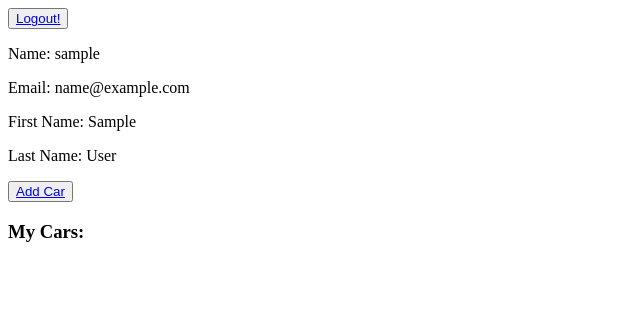
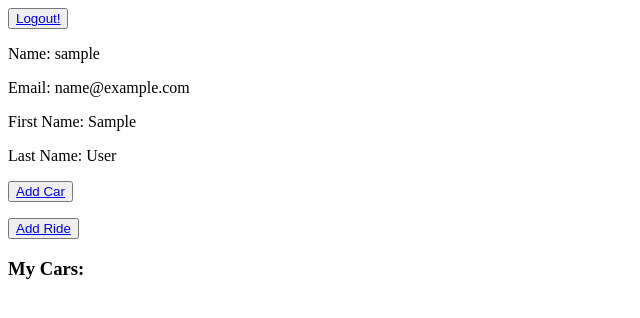
Before and after one commit to gyogy/SnowShare, a Django app: page /rides/ in a window 1280 px wide. Shown: the top 318 px of the page, without its empty margins (0-640 px from the left). Run offline with Django 3.2, Linux system fonts and the light colour scheme; the visitor is signed in with stand-in values (Sample User, id 1); data comes from the database, SQL or seed files in the repository; data that the repository does not hold is empty.

Commit message:
Add ride functionality

```diff
--- a/SnowShare/rides/templates/accounts/index.html
+++ b/SnowShare/rides/templates/accounts/index.html
@@ -5,8 +5,8 @@
 <p>First Name: {{user.first_name}}</p>
 <p>Last Name: {{user.last_name}}</p>
 
-<button type="button"><a href="{% url 'add_car' %}">Add Car</a></button>
-
+<p><button type="button"><a href="{% url 'add_car' %}">Add Car</a></button><p/>
+<p><button type="button"><a href="{% url 'add_ride' %}">Add Ride</a></button><p/>
 
 <h3> My Cars: </h3>
 {% for car in cars %}
--- /dev/null
+++ b/SnowShare/rides/templates/rides/add_ride.html
@@ -0,0 +1,5 @@
+<form method="POST">
+    {% csrf_token %}
+    {{ form.as_p }}
+    <input type="submit" name="Add Ride">
+</form>
--- /dev/null
+++ b/SnowShare/rides/templates/rides/ride_detail.html
@@ -0,0 +1,4 @@
+<p>Destination: {{new_ride.destination}}</p>
+<p>Driver: {{new_ride.driver.username}}</p>
+<p>Car: {{new_ride.car}}</p>
+<p>Price: {{new_ride.price}}</p>
--- a/SnowShare/rides/urls.py
+++ b/SnowShare/rides/urls.py
@@ -5,6 +5,7 @@ from . import views
 urlpatterns = [
     path('', views.index, name='index'),
     path('add_car/', views.new_car, name='add_car'),
+    path('add_ride/', views.new_ride, name='add_ride'),
     path('register/', views.registerPage, name="register"),
     path('login/', views.loginPage, name="login"),
     path('logout/', views.logoutUser, name="logout"),
--- a/SnowShare/rides/views.py
+++ b/SnowShare/rides/views.py
@@ -1,10 +1,10 @@
 from django.http import HttpResponse
 from django.shortcuts import render, redirect
-from .forms import CreateUserForm, CreateCar
+from .forms import CreateUserForm, CreateCar, CreateRide
 from django.contrib import messages
 from django.contrib.auth import authenticate, login, logout
 from django.contrib.auth.decorators import login_required
-from .models import Car
+from .models import Car, Ride
 import copy
 
 
@@ -60,7 +60,7 @@ def logoutUser(request):
 
 @login_required(login_url='login')
 def new_car(request):
-    print(request.user.id)
+
     if request.method == "POST":
         data = request.POST
         form = CreateCar(data=data)
@@ -72,3 +72,19 @@ def new_car(request):
     else:
         form = CreateCar()
         return render(request, 'cars/add_car.html', {'form': form})
+
+
+@login_required(login_url='login')
+def new_ride(request):
+    if request.method == "POST":
+        data = request.POST
+        form = CreateRide(data=data)
+
+        if form.is_valid():
+            new_ride = form.save(driver=request.user)
+            return render(request, 'rides/ride_detail.html', {'new_ride': new_ride})
+        else:
+            return render(request, 'rides/add_ride.html', {'form': form})
+    else:
+        form = CreateRide()
+        return render(request, 'rides/add_ride.html', {'form': form})
```
Also changed, not shown: SnowShare/rides/forms.py (+14 -1 lines).
